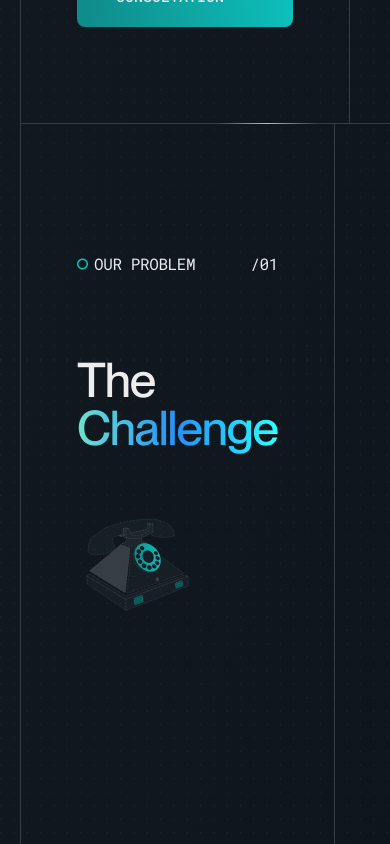
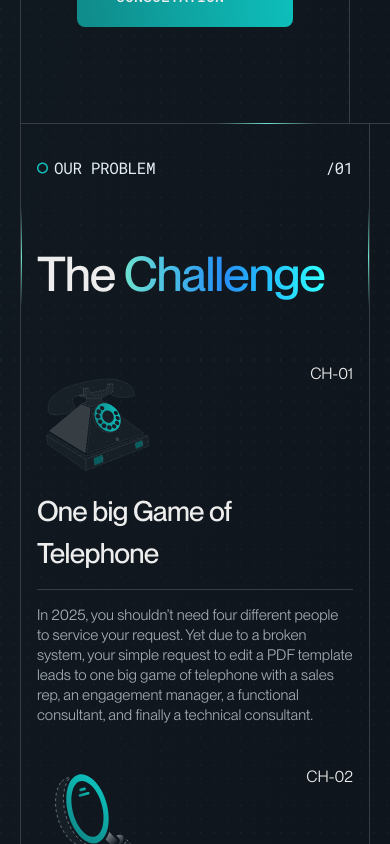
Before and after one commit to cadburylabs/trycadbury.com, a Next.js app: page / in a window 390 px wide. Shown: the part 720-1564 px from the top of the page. Built offline with nearby package versions, Linux system fonts and the light colour scheme.

Commit message:
responsive challenge section

```diff
--- a/src/components/Challenge/Challenge.tsx
+++ b/src/components/Challenge/Challenge.tsx
@@ -5,22 +5,27 @@ import { ChallengeCard } from './ChallengeCard'
 import Image from 'next/image'
 import pointIco from '@/assets/point.png'
 import phone from '@/assets/phone.svg'
+import glass from '@/assets/glass.svg'
+import browser from '@/assets/browser.svg'
 
 const challengeConfig = [
     {
         index: 'CH-01',
+        icon: phone,
         title: 'One big Game of Telephone',
         description:
             'In 2025, you shouldn’t need four different people to service your request. Yet due to a broken system, your simple request to edit a PDF template leads to one big game of telephone with a sales rep, an engagement manager, a functional consultant, and finally a technical consultant.',
     },
     {
         index: 'CH-02',
+        icon: glass,
         title: 'Perpetual discovery',
         description:
             'What kind of business are you? What’s important to you? Order-to-cash, procure-to-pay - how do you go about it? You’ve answered these questions hundreds of times, and yet every consulting firm you onboard has to ask again. And when that firm leaves your team? All that training leaves with them.',
     },
     {
         index: 'CH-03',
+        icon: browser,
         title: 'Developer experience?\nWhat developer experience?',
         description:
             'In NetSuite, there is no local environment, no version control, and no testing framework. Without this infrastructure, existing consultants move slowly and are prone to making errors.',
@@ -29,29 +34,29 @@ const challengeConfig = [
 
 export const Challenge = () => {
     return (
-        <section className="relative flex mx-5">
+        <section className="relative flex flex-col lg:flex-row mx-5">
             <FlexContainer
                 direction="flex-col"
-                gap="gap-[50px]"
-                className="relative py-32 px-14 border-r-[0.5px] border-l-[0.5px] border-b-[0.5px] border-[#363E44]"
+                gap="gap-[40px]"
+                className="relative py-8 lg:py-32 px-4 lg:px-14 border-r-[0.5px] border-l-[0.5px] lg:border-b-[0.5px] border-[#363E44]"
             >
                 <div className="animate-move-y-left" />
                 <div className="animate-move-y-right" />
                 <FlexContainer
                     justifyContent="justify-between"
-                    className=" font-roboto-mono tracking-tight text-[#E4ECF4] uppercase"
+                    className="font-roboto-mono tracking-tight text-[#E4ECF4] uppercase"
                 >
                     <FlexContainer
                         width="w-fit"
                         gap="gap-1.5"
                         alignItems="items-center"
                     >
-                        <Image src={pointIco} alt="" /> Our Problem
+                        <Image src={pointIco} alt="pointer icon" /> Our Problem
                     </FlexContainer>
                     <span>/01</span>
                 </FlexContainer>
-                <H2 className="pt-[30px]">
-                    The <br />
+                <H2 className="pt-[30px] lg:w-[160px]">
+                    The{' '}
                     <span className="bg-gradient-to-r from-[#6DE1CE] via-[#288FF6] to-[#32FFFF] bg-clip-text text-transparent">
                         Challenge
                     </span>
@@ -59,22 +64,17 @@ export const Challenge = () => {
                 <Image
                     src={phone}
                     alt="preview video"
-                    className="max-w-[400px]"
+                    className="hidden lg:block w-[300px]"
                 />
             </FlexContainer>
             <FlexContainer
                 direction="flex-col"
-                gap="gap-[120px]"
-                className="relative py-32 px-14 border-r-[0.5px] border-b-[0.5px] border-[#363E44]"
+                gap="gap-10 lg:gap-[120px]"
+                className="relative py-8 lg:py-32 px-4 lg:px-14 border-l-[0.5px] lg:border-l-0 border-r-[0.5px] border-b-[0.5px] border-[#363E44]"
             >
                 <div className="animate-move-y-right" />
                 {challengeConfig.map((card) => (
-                    <ChallengeCard
-                        key={card.index}
-                        index={card.index}
-                        title={card.title}
-                        description={card.description}
-                    />
+                    <ChallengeCard key={card.index} {...card} />
                 ))}
             </FlexContainer>
             <div className="animate-move-x-bottom" />
--- a/src/components/Challenge/ChallengeCard.tsx
+++ b/src/components/Challenge/ChallengeCard.tsx
@@ -2,28 +2,35 @@ import React from 'react'
 import { FlexContainer } from '../FlexContainer'
 import { H3 } from '../Typography/H3'
 import { P } from '../Typography/P'
-import { Box } from '../Box'
+import Image, { StaticImageData } from 'next/image'
 
 type ChallengeCardProps = {
     index: string
+    icon: StaticImageData
     title: string
     description: string
 }
 
 export const ChallengeCard = ({
     index,
+    icon,
     title,
     description,
 }: ChallengeCardProps) => {
     return (
         <FlexContainer direction="flex-col">
-            <Box className="border-b-[0.5px] border-[#363E44] pb-[30px]">
+            <FlexContainer
+                direction="flex-col"
+                gap="gap-2"
+                className="relative border-b-[0.5px] border-[#363E44] pb-[15px] lg:pb-[30px]"
+            >
+                <Image src={icon} alt={title} className="lg:hidden" />
                 <H3 className="whitespace-pre-line">{title}</H3>
 
-                <div className="absolute right-0 top-1/4">{index}</div>
-            </Box>
+                <div className="absolute right-0 top-0 lg:top-1/4">{index}</div>
+            </FlexContainer>
 
-            <P className="pt-[30px]">{description}</P>
+            <P className="pt-[15px] lg:pt-[30px]">{description}</P>
         </FlexContainer>
     )
 }
```
